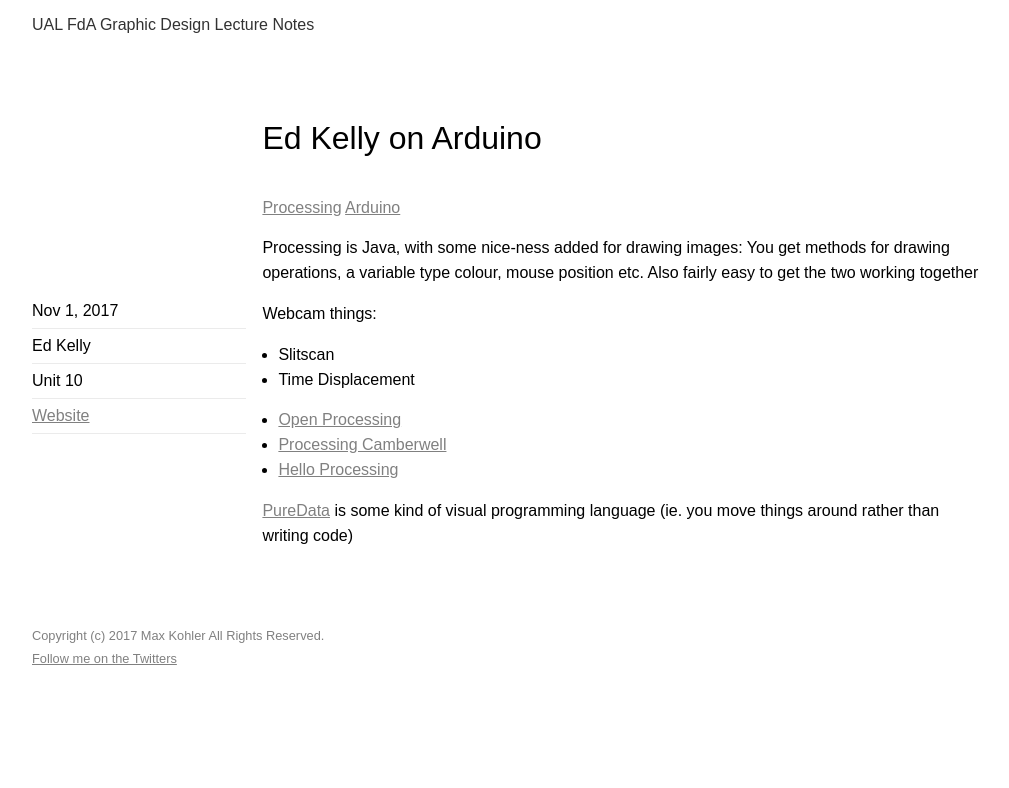
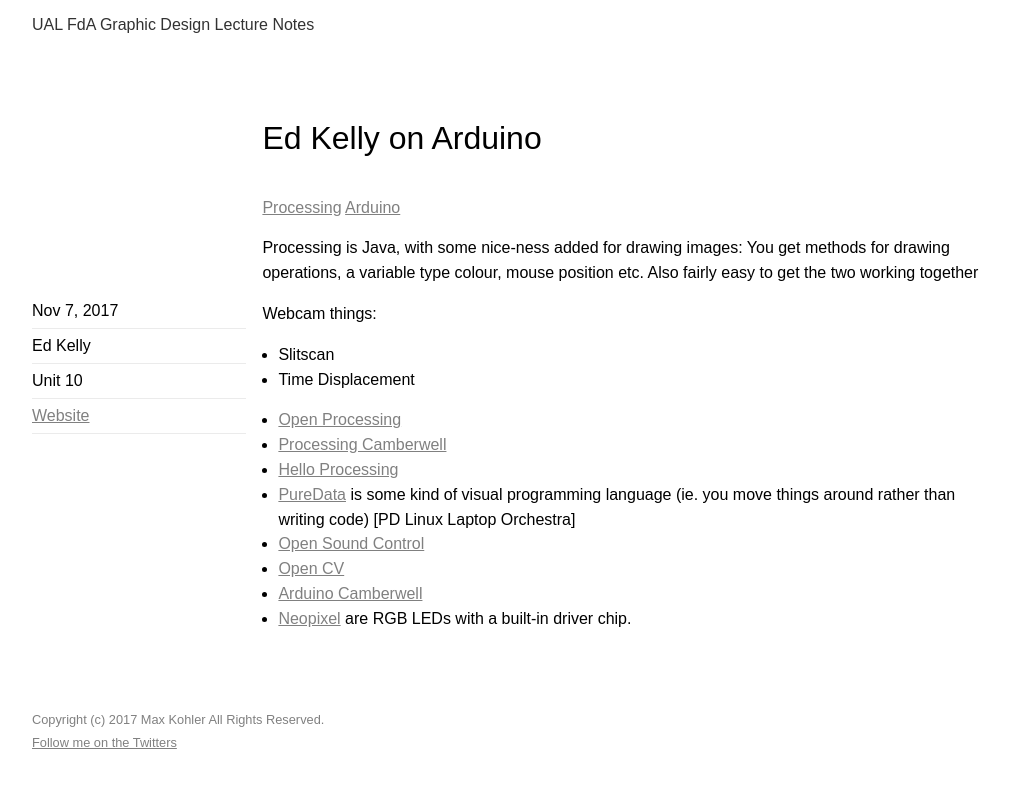
Before and after one commit to awesomephant/notes, a Jekyll site: the page built from _posts/2017-11-07-ed-kelly.md, in a window 1280 px wide. Shown: the top 788 px of the page, without its empty margins (32-1041 px from the left). Built offline with Jekyll 4.4.1, drawn with Linux system fonts in a browser that asks for light colours; nearby versions of some CDN libraries.

Commit message:
fix typo

```diff
--- a/_posts/2017-11-07-ed-kelly.md
+++ b/_posts/2017-11-07-ed-kelly.md
@@ -22,5 +22,9 @@
 - [Open Processing](https://www.openprocessing.org/)
 - [Processing Camberwell](http://processingcamberwell.wikispaces.com/)
 - [Hello Processing](hello.processing.org)
-
-[PureData](https://puredata.info/) is some kind of visual programming language (ie. you move things around rather than writing code)
+- [PureData](https://puredata.info/) is some kind of visual programming language (ie. you move things around rather than writing code)
+[PD Linux Laptop Orchestra]
+- [Open Sound Control](http://opensoundcontrol.org/introduction-osc)
+- [Open CV](https://opencv.org/)
+- [Arduino Camberwell](arduinocamberwell.wikispaces.com)
+- [Neopixel](https://www.adafruit.com/category/168) are RGB LEDs with a built-in driver chip.
```
Also changed, not shown: other parts of _posts/2017-11-07-ed-kelly.md (+1 -1 lines).
